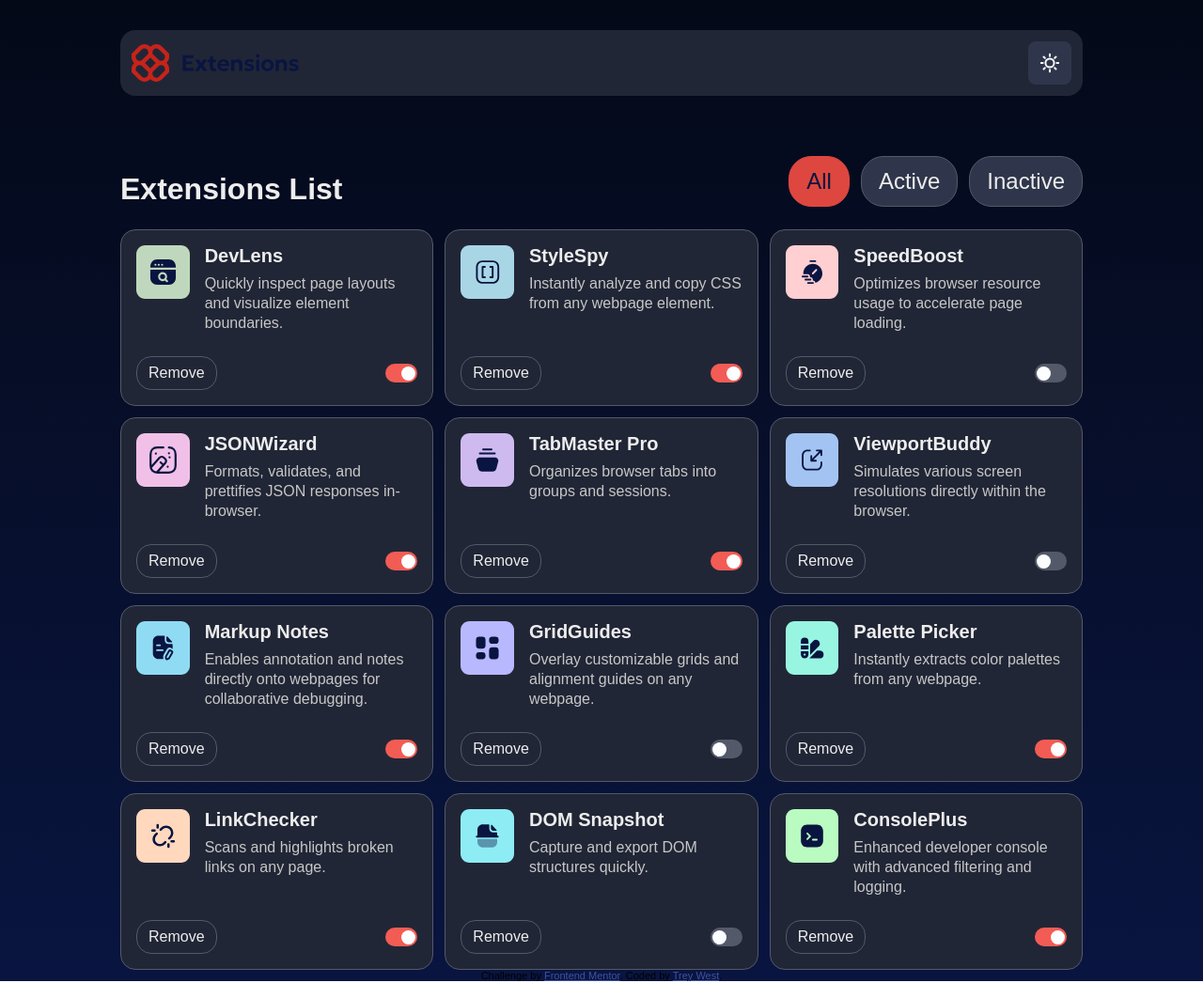
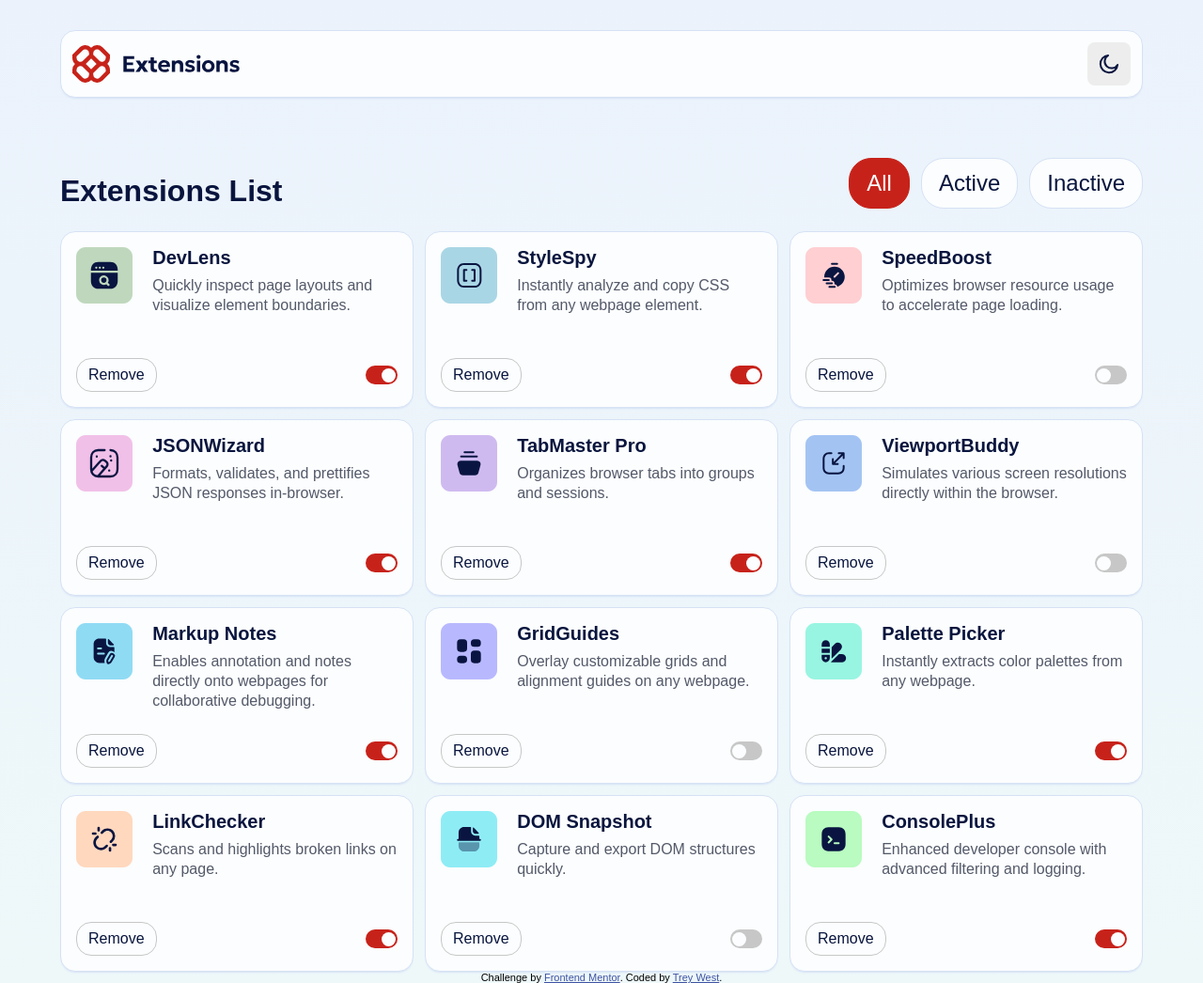
Before and after one commit to westre3/front-end-mentor-browser-extensions-manager, a plain HTML site: page index.html in a window 1280 px wide. Shown: the whole page at 94% size. Drawn offline with Linux system fonts and the light colour scheme.

Commit message:
Added accessibility and updated styles

```diff
--- a/index.html
+++ b/index.html
@@ -7,151 +7,143 @@
 
     <link rel="icon" type="image/png" sizes="32x32" href="./assets/images/favicon-32x32.png" />
 
-    <title>Frontend Mentor | Browser extensions manager UI</title>
-
-    <!-- Feel free to remove these styles or customise in your own stylesheet 👍 -->
-    <style>
-      .attribution {
-        font-size: 11px;
-        text-align: center;
-      }
-      .attribution a {
-        color: hsl(228, 45%, 44%);
-      }
-    </style>
+    <title>Browser Extensions Manager</title>
 
     <link rel="stylesheet" href="styles.css" />
     <script src="script.js" defer></script>
   </head>
-  <body class="dark-mode">
+  <body>
     <div class="wrapper">
-      <div class="banner">
-        <img src="assets/images/logo.svg" role="none" />
-        <button class="theme-toggle">
-          <img class="theme-toggle-icon" src="assets/images/icon-sun.svg" alt="A sun icon" />
+      <header class="banner">
+        <img class="logo" src="assets/images/logo-light.svg" role="none" />
+        <button class="theme-toggle" aria-labelledby="theme-toggle-name">
+          <img class="theme-toggle-icon" src="assets/images/icon-moon.svg" aria-hidden="true" />
+          <span id="theme-toggle-name" hidden>Toggle theme to light mode</span>
         </button>
-      </div>
+      </header>
+      <main>
         <div class="grid-header">
           <h1>Extensions List</h1>
           <ul class="filters">
-          <button class="filter-button all-filter-button rounded-button selected">All</button>
+            <button class="filter-button all-filter-button rounded-button">All</button>
             <button class="filter-button active-filter-button rounded-button">Active</button>
             <button class="filter-button inactive-filter-button rounded-button">Inactive</button>
           </ul>
         </div>
         <div class="grid">
-        <div class="extension-card active">
+          <span id="toggle-button-name-suffix" hidden>Toggle if extension is active</span>
+          <span id="remove-button-name-prefix" hidden>Remove</span>
+          <section class="extension-card active">
             <img src="assets/images/logo-devlens.svg" class="logo" />
-          <h2 class="name">DevLens</h2>
+            <h2 class="name" id="devlens-name">DevLens</h2>
             <p class="description">Quickly inspect page layouts and visualize element boundaries.</p>
             <div class="buttons">
-            <button class="rounded-button remove-button">Remove</button>
-            <button class="toggle-button active-button"></button>
+              <button class="rounded-button remove-button" aria-labelledby="remove-button-name-prefix devlens-name">Remove</button>
+              <button class="toggle-button active-button" aria-labelledby="devlens-name toggle-button-name-suffix"></button>
             </div>
-        </div>
-        <div class="extension-card active">
+          </section>
+          <section class="extension-card active">
             <img src="assets/images/logo-style-spy.svg" class="logo" />
-          <h2 class="name">StyleSpy</h2>
+            <h2 class="name" id="stylespy-name">StyleSpy</h2>
             <p class="description">Instantly analyze and copy CSS from any webpage element.</p>
             <div class="buttons">
-            <button class="rounded-button remove-button">Remove</button>
-            <button class="toggle-button active-button"></button>
+              <button class="rounded-button remove-button" aria-labelledby="remove-button-name-prefix stylespy-name">Remove</button>
+              <button class="toggle-button active-button" id="stylespy-active-button-description" aria-labelledby="stylespy-name toggle-button-name-suffix"></button>
             </div>
-        </div>
-        <div class="extension-card">
+          </section>
+          <section class="extension-card">
             <img src="assets/images/logo-speed-boost.svg" class="logo" />
-          <h2 class="name">SpeedBoost</h2>
+            <h2 class="name" id="speedboost-name">SpeedBoost</h2>
             <p class="description">Optimizes browser resource usage to accelerate page loading.</p>
             <div class="buttons">
-            <button class="rounded-button remove-button">Remove</button>
-            <button class="toggle-button active-button"></button>
+              <button class="rounded-button remove-button" aria-labelledby="remove-button-name-prefix speedboost-name">Remove</button>
+              <button class="toggle-button active-button" aria-labelledby="speedboost-name toggle-button-name-suffix"></button>
             </div>
-        </div>
-        <div class="extension-card active">
+          </section>
+          <section class="extension-card active">
             <img src="assets/images/logo-json-wizard.svg" class="logo" />
-          <h2 class="name">JSONWizard</h2>
+            <h2 class="name" id="jsonwizard-name">JSONWizard</h2>
             <p class="description">Formats, validates, and prettifies JSON responses in-browser.</p>
             <div class="buttons">
-            <button class="rounded-button remove-button">Remove</button>
-            <button class="toggle-button active-button"></button>
+              <button class="rounded-button remove-button" aria-labelledby="remove-button-name-prefix jsonwizard-name">Remove</button>
+              <button class="toggle-button active-button" aria-labelledby="jsonwizard-name toggle-button-name-suffix"></button>
             </div>
-        </div>
-        <div class="extension-card active">
+          </section>
+          <section class="extension-card active">
             <img src="assets/images/logo-tab-master-pro.svg" class="logo" />
-          <h2 class="name">TabMaster Pro</h2>
+            <h2 class="name" id="tabmaster-pro-name">TabMaster Pro</h2>
             <p class="description">Organizes browser tabs into groups and sessions.</p>
             <div class="buttons">
-            <button class="rounded-button remove-button">Remove</button>
-            <button class="toggle-button active-button"></button>
+              <button class="rounded-button remove-button" aria-labelledby="remove-button-name-prefix tabmaster-pro-name">Remove</button>
+              <button class="toggle-button active-button" aria-labelledby="tabmaster-pro-name toggle-button-name-suffix"></button>
             </div>
-        </div>
-        <div class="extension-card">
+          </section>
+          <section class="extension-card">
             <img src="assets/images/logo-viewport-buddy.svg" class="logo" />
-          <h2 class="name">ViewportBuddy</h2>
+            <h2 class="name" id="viewport-buddy-name">ViewportBuddy</h2>
             <p class="description">Simulates various screen resolutions directly within the browser.</p>
             <div class="buttons">
-            <button class="rounded-button remove-button">Remove</button>
-            <button class="toggle-button active-button"></button>
+              <button class="rounded-button remove-button" aria-labelledby="remove-button-name-prefix viewport-buddy-name">Remove</button>
+              <button class="toggle-button active-button" aria-labelledby="viewport-buddy-name toggle-button-name-suffix"></button>
             </div>
-        </div>
-        <div class="extension-card active">
+          </section>
+          <section class="extension-card active">
             <img src="assets/images/logo-markup-notes.svg" class="logo" />
-          <h2 class="name">Markup Notes</h2>
+            <h2 class="name" id="markup-notes-name">Markup Notes</h2>
             <p class="description">Enables annotation and notes directly onto webpages for collaborative debugging.</p>
             <div class="buttons">
-            <button class="rounded-button remove-button">Remove</button>
-            <button class="toggle-button active-button"></button>
+              <button class="rounded-button remove-button" aria-labelledby="remove-button-name-prefix markup-notes-name">Remove</button>
+              <button class="toggle-button active-button" aria-labelledby="markup-notes-name toggle-button-name-suffix"></button>
             </div>
-        </div>
-        <div class="extension-card">
+          </section>
+          <section class="extension-card">
             <img src="assets/images/logo-grid-guides.svg" class="logo" />
-          <h2 class="name">GridGuides</h2>
+            <h2 class="name" id="gridguides-name">GridGuides</h2>
             <p class="description">Overlay customizable grids and alignment guides on any webpage.</p>
             <div class="buttons">
-            <button class="rounded-button remove-button">Remove</button>
-            <button class="toggle-button active-button"></button>
+              <button class="rounded-button remove-button" aria-labelledby="remove-button-name-prefix gridguides-name">Remove</button>
+              <button class="toggle-button active-button" id="gridguides-name toggle-button-name-suffix"></button>
             </div>
-        </div>
-        <div class="extension-card active">
+          </section>
+          <section class="extension-card active">
             <img src="assets/images/logo-palette-picker.svg" class="logo" />
-          <h2 class="name">Palette Picker</h2>
+            <h2 class="name" id="palette-picker-name">Palette Picker</h2>
             <p class="description">Instantly extracts color palettes from any webpage.</p>
             <div class="buttons">
-            <button class="rounded-button remove-button">Remove</button>
-            <button class="toggle-button active-button"></button>
+              <button class="rounded-button remove-button" aria-labelledby="remove-button-name-prefix palette-picker-name">Remove</button>
+              <button class="toggle-button active-button" aria-labelledby="palette-picker-name toggle-button-name-suffix"></button>
             </div>
-        </div>
-        <div class="extension-card active">
+          </section>
+          <section class="extension-card active">
             <img src="assets/images/logo-link-checker.svg" class="logo" />
-          <h2 class="name">LinkChecker</h2>
+            <h2 class="name" id="linkchecker-name">LinkChecker</h2>
             <p class="description">Scans and highlights broken links on any page.</p>
             <div class="buttons">
-            <button class="rounded-button remove-button">Remove</button>
-            <button class="toggle-button active-button"></button>
+              <button class="rounded-button remove-button" aria-labelledby="remove-button-name-prefix linkchecker-name">Remove</button>
+              <button class="toggle-button active-button" aria-labelledby="linkchecker-name toggle-button-name-suffix"></button>
             </div>
-        </div>
-        <div class="extension-card">
+          </section>
+          <section class="extension-card">
             <img src="assets/images/logo-dom-snapshot.svg" class="logo" />
-          <h2 class="name">DOM Snapshot</h2>
+            <h2 class="name" id="dom-snapshot-name">DOM Snapshot</h2>
             <p class="description">Capture and export DOM structures quickly.</p>
             <div class="buttons">
-            <button class="rounded-button remove-button">Remove</button>
-            <button class="toggle-button active-button"></button>
+              <button class="rounded-button remove-button" aria-labelledby="remove-button-name-prefix dom-snapshot-name">Remove</button>
+              <button class="toggle-button active-button" aria-labelledby="dom-snapshot-name toggle-button-name-suffix"></button>
             </div>
-        </div>
-        <div class="extension-card active">
+          </section>
+          <section class="extension-card active">
             <img src="assets/images/logo-console-plus.svg" class="logo" />
-          <h2 class="name">ConsolePlus</h2>
+            <h2 class="name" id="consoleplus-name">ConsolePlus</h2>
             <p class="description">Enhanced developer console with advanced filtering and logging.</p>
             <div class="buttons">
-            <button class="rounded-button remove-button">Remove</button>
-            <button class="toggle-button active-button"></button>
+              <button class="rounded-button remove-button" aria-labelledby="remove-button-name-prefix consoleplus-name">Remove</button>
+              <button class="toggle-button active-button" aria-labelledby="consoleplus-name toggle-button-name-suffix"></button>
             </div>
+          </section>
         </div>
+      </main>
     </div>
-    </div>
-
-    <!-- If you plan to use the JSON file to populate the data dynamically, you can delete the content below -->
 
     <div class="attribution">Challenge by <a href="https://www.frontendmentor.io?ref=challenge">Frontend Mentor</a>. Coded by <a href="#">Trey West</a>.</div>
   </body>
--- a/script.js
+++ b/script.js
@@ -1,14 +1,24 @@
 document.querySelector('.theme-toggle').addEventListener('click', event => {
-  document.body.classList.toggle('dark-mode');
+  if (document.body.classList.contains('dark-mode')) {
+    document.body.classList.remove('dark-mode');
+    document.querySelector('.theme-toggle-icon').src = 'assets/images/icon-moon.svg';
+    document.querySelector('#theme-toggle-name').textContent = 'Toggle theme to dark mode';
+    document.querySelector('.logo').setAttribute('src', 'assets/images/logo-light.svg');
+  } else {
+    document.body.classList.add('dark-mode');
+    document.querySelector('.theme-toggle-icon').src = 'assets/images/icon-sun.svg';
+    document.querySelector('#theme-toggle-name').textContent = 'Toggle theme to light mode';
+    document.querySelector('.logo').setAttribute('src', 'assets/images/logo-dark.svg');
+  }
+});
 
-  document.querySelector('.theme-toggle-icon').src = 'assets/images/icon-moon.svg';
-});
+document.querySelector('.all-filter-button').setAttribute('aria-current', 'true');
 
 document.querySelector('.all-filter-button').addEventListener('click', () => {
   // Apply styles to filter button
-  document.querySelector('.all-filter-button').classList.add('selected');
-  document.querySelector('.active-filter-button').classList.remove('selected');
-  document.querySelector('.inactive-filter-button').classList.remove('selected');
+  document.querySelector('.all-filter-button').setAttribute('aria-current', 'true');
+  document.querySelector('.active-filter-button').setAttribute('aria-current', 'false');
+  document.querySelector('.inactive-filter-button').setAttribute('aria-current', 'false');
 
   // Filter grid to only include active extensions
   document.querySelectorAll('.extension-card').forEach(card => {
@@ -18,18 +28,18 @@ document.querySelector('.all-filter-button').addEventListener('click', () => {
 
 document.querySelector('.active-filter-button').addEventListener('click', () => {
   // Apply styles to filter button
-  document.querySelector('.all-filter-button').classList.remove('selected');
-  document.querySelector('.active-filter-button').classList.add('selected');
-  document.querySelector('.inactive-filter-button').classList.remove('selected');
+  document.querySelector('.all-filter-button').setAttribute('aria-current', 'false');
+  document.querySelector('.active-filter-button').setAttribute('aria-current', 'true');
+  document.querySelector('.inactive-filter-button').setAttribute('aria-current', 'false');
 
   filterToActiveExtensionsOnly();
 });
 
 document.querySelector('.inactive-filter-button').addEventListener('click', () => {
   // Apply styles to filter button
-  document.querySelector('.all-filter-button').classList.remove('selected');
-  document.querySelector('.active-filter-button').classList.remove('selected');
-  document.querySelector('.inactive-filter-button').classList.add('selected');
+  document.querySelector('.all-filter-button').setAttribute('aria-current', 'false');
+  document.querySelector('.active-filter-button').setAttribute('aria-current', 'false');
+  document.querySelector('.inactive-filter-button').setAttribute('aria-current', 'true');
 
   filterToInactiveExtensionOnly();
 });
@@ -41,9 +51,22 @@ document.querySelectorAll('.remove-button').forEach(button => {
 });
 
 document.querySelectorAll('.active-button').forEach(button => {
+  const card = button.closest('.extension-card');
+
+  if (card.classList.contains('active')) {
+    button.setAttribute('aria-pressed', 'true');
+  } else {
+    button.setAttribute('aria-pressed', 'false');
+  }
+
   button.addEventListener('click', () => {
-    const card = button.closest('.extension-card');
     card.classList.toggle('active');
+
+    if (button.getAttribute('aria-pressed') === 'true') {
+      button.setAttribute('aria-pressed', 'false');
+    } else if (button.getAttribute('aria-pressed') === 'false') {
+      button.setAttribute('aria-pressed', 'true');
+    }
   });
 });
 
--- a/styles.css
+++ b/styles.css
@@ -12,9 +12,9 @@
   --clr-neutral-0: hsl(200, 60%, 99%);
 
   /* Red colors */
+  --clr-red-700: hsl(3, 77%, 44%);
+  --clr-red-500: hsl(3, 71%, 56%);
   --clr-red-400: hsl(3, 86%, 64%);
-  --clr-red-500: hsl(3, 71%, 56%);
-  --clr-red-700: hsl(3, 77%, 44%);
 
   /* Gradients */
   --light-gradient: linear-gradient(180deg, #ebf2fc 0%, #eef8f9 100%);
@@ -63,35 +63,69 @@ ul {
 body {
   --body-background: var(--light-gradient);
   --banner-background: var(--clr-neutral-0);
-  --theme-toggle-background: var(--clr-neutral-100);
+  --banner-border-color: var(--clr-neutral-200);
+  --banner-shadow: 0 2px 2px -1px var(--clr-neutral-200);
+  --theme-toggle-background-color: var(--clr-neutral-100);
+  --theme-toggle-hover-background-color: var(--clr-neutral-300);
+  --theme-toggle-focus-background-color: var(--clr-neutral-100);
   --h1-color: var(--clr-neutral-900);
   --filter-button-background-color: var(--clr-neutral-0);
+  --filter-button-border-color: var(--clr-neutral-200);
+  --filter-button-color: var(--clr-neutral-900);
+  --filter-button-hover-background-color: var(--clr-neutral-100);
+  --filter-button-hover-color: var(--clr-neutral-600);
+  --filter-button-focus-background-color: var(--clr-neutral-0);
+  --filter-button-selected-background-color: var(--clr-red-700);
+  --filter-button-selected-color: var(--clr-neutral-0);
+  --filter-button-selected-focus-background-color: var(--clr-red-700);
+  --extension-card-background: var(--clr-neutral-0);
+  --extension-card-border-color: var(--clr-neutral-200);
+  --extension-card-shadow: 0 2px 2px -1px var(--clr-neutral-200);
+  --name-color: var(--clr-neutral-900);
+  --description-color: var(--clr-neutral-600);
+  --remove-button-border-color: var(--clr-neutral-300);
+  --remove-button-color: var(--clr-neutral-900);
+  --remove-button-hover-background-color: var(--clr-red-700);
+  --remove-button-hover-color: var(--clr-neutral-0);
+  --remove-button-focus-background-color: var(--clr-neutral-100);
+  --active-button-active-background: var(--clr-red-700);
+  --active-button-inactive-background: var(--clr-neutral-300);
+  --active-button-thumb: var(--clr-neutral-0);
+  --focus-outline-color: var(--clr-red-400);
 }
 
 body.dark-mode {
   --body-background: var(--dark-gradient);
   --banner-background: var(--clr-neutral-800);
-  --theme-toggle-background: var(--clr-neutral-700);
+  --banner-border-color: var(--clr-neutral-800);
+  --banner-shadow: none;
+  --theme-toggle-background-color: var(--clr-neutral-700);
+  --theme-toggle-hover-background-color: var(--clr-neutral-600);
+  --theme-toggle-focus-background-color: var(--clr-neutral-600);
   --h1-color: var(--clr-neutral-100);
   --filter-button-background-color: var(--clr-neutral-700);
   --filter-button-border-color: var(--clr-neutral-600);
   --filter-button-color: var(--clr-neutral-100);
+  --filter-button-hover-background-color: var(--clr-neutral-600);
+  --filter-button-hover-color: var(--clr-neutral-100);
+  --filter-button-focus-background-color: var(--clr-neutral-600);
   --filter-button-selected-background-color: var(--clr-red-500);
   --filter-button-selected-color: var(--clr-neutral-900);
   --filter-button-selected-focus-background-color: var(--clr-red-400);
   --extension-card-background: var(--clr-neutral-800);
   --extension-card-border-color: var(--clr-neutral-600);
+  --extension-card-shadow: none;
   --name-color: var(--clr-neutral-100);
   --description-color: var(--clr-neutral-300);
   --remove-button-border-color: var(--clr-neutral-600);
   --remove-button-color: var(--clr-neutral-100);
   --remove-button-hover-background-color: var(--clr-red-400);
   --remove-button-hover-color: var(--clr-neutral-900);
+  --remove-button-focus-background-color: var(--clr-neutral-600);
   --active-button-active-background: var(--clr-red-400);
   --active-button-inactive-background: var(--clr-neutral-600);
   --active-button-thumb: var(--clr-neutral-0);
   --focus-outline-color: var(--clr-red-400);
-  --focus-background-color: var(--clr-neutral-600);
 }
 
 body {
@@ -100,7 +134,7 @@ body {
 }
 
 .wrapper {
-  width: 80vw;
+  width: 90vw;
   max-width: 1200px;
   margin-inline: auto;
   margin-top: 2rem;
@@ -133,6 +167,8 @@ button:focus-visible {
 /* Banner */
 .banner {
   background-color: var(--banner-background);
+  border: 1px solid var(--banner-border-color);
+  box-shadow: var(--banner-shadow);
   width: 100%;
   padding: 0.75rem;
   margin-bottom: 4rem;
@@ -142,15 +178,18 @@ button:focus-visible {
 }
 
 .theme-toggle {
-  background-color: var(--theme-toggle-background);
+  background-color: var(--theme-toggle-background-color);
   padding: 0.75rem;
   border-radius: 8px;
   transition: background-color 100ms linear;
 }
 
-.theme-toggle:focus-visible,
+.theme-toggle:focus-visible {
+  background-color: var(--theme-toggle-focus-background-color);
+}
+
 .theme-toggle:hover {
-  background-color: var(--focus-background-color);
+  background-color: var(--theme-toggle-hover-background-color);
 }
 
 /* Grid Header */
@@ -184,19 +223,23 @@ button:focus-visible {
   margin-left: auto;
 }
 
-.filter-button.selected {
+.filter-button:focus-visible {
+  background-color: var(--filter-button-focus-background-color);
+}
+
+.filter-button:hover {
+  background-color: var(--filter-button-hover-background-color);
+  color: var(--filter-button-hover-color);
+}
+
+.filter-button[aria-current='true'] {
   background-color: var(--filter-button-selected-background-color);
   border-color: var(--filter-button-selected-background-color);
   color: var(--filter-button-selected-color);
 }
 
-.filter-button.selected:focus-visible {
+.filter-button[aria-current='true']:focus-visible {
   background-color: var(--filter-button-selected-focus-background-color);
-}
-
-.filter-button:not(.selected):focus-visible,
-.filter-button:not(.selected):hover {
-  background-color: var(--focus-background-color);
 }
 
 @media (max-width: 46.875rem) {
@@ -241,6 +284,7 @@ button:focus-visible {
   padding: 16px;
   background-color: var(--extension-card-background);
   border: 1px solid var(--extension-card-border-color);
+  box-shadow: var(--extension-card-shadow);
   border-radius: 16px;
   display: grid;
   grid-template-rows: 1fr 3fr 2fr;
@@ -290,7 +334,7 @@ button:focus-visible {
 }
 
 .remove-button:focus-visible {
-  background-color: var(--focus-background-color);
+  background-color: var(--remove-button-focus-background-color);
   border-color: var(--extension-card-background);
   outline-offset: 1px;
 }
@@ -315,3 +359,11 @@ button:focus-visible {
 .active .active-button {
   background-color: var(--active-button-active-background);
 }
+
+.attribution {
+  font-size: 11px;
+  text-align: center;
+}
+.attribution a {
+  color: hsl(228, 45%, 44%);
+}
```
Also changed, not shown: assets/images/logo-dark.svg (added), assets/images/logo-light.svg (renamed from assets/images/logo.svg). Lines whose indentation alone changed are shown as unchanged.
